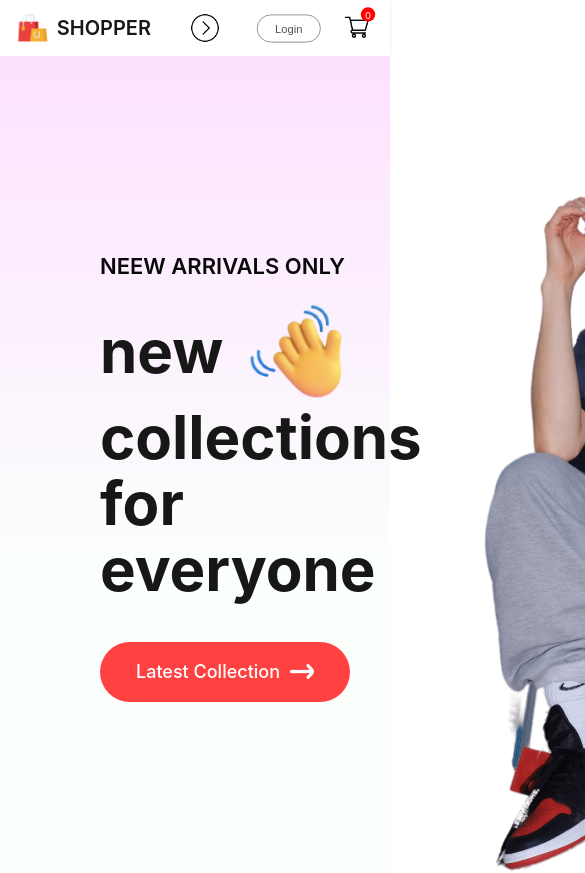
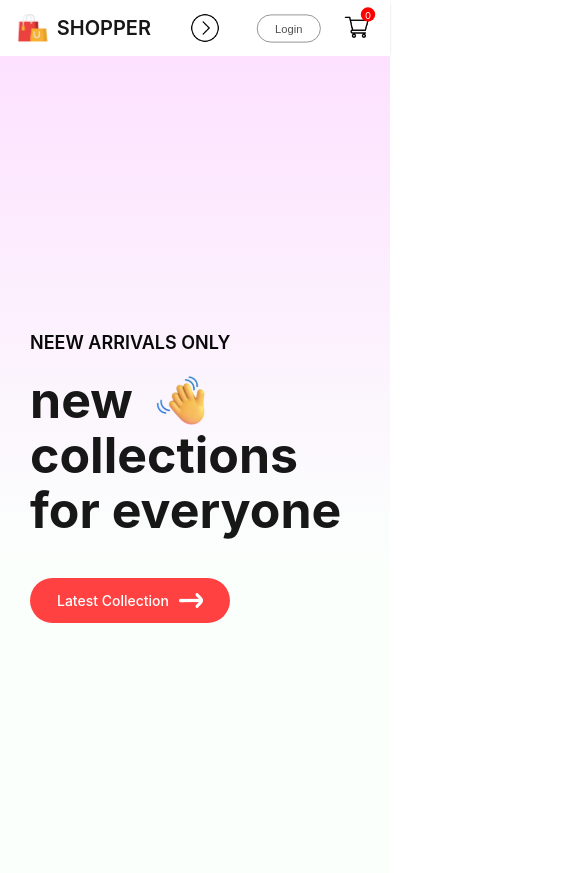
Before and after one commit to Wn0fbg/e-shop, a React (Create React App) app in the folder fronted/: page / in a window 390 px wide. Shown: the top 873 px of the page, 585 px wide, since content can reach past the window. Built offline with nearby package versions, Linux system fonts and the light colour scheme.

Commit message:
adaptive for site

```diff
--- a/fronted/src/components/Hero/Hero.css
+++ b/fronted/src/components/Hero/Hero.css
@@ -82,4 +82,92 @@
     margin-top: 20px;
     font-size: 18px;
   }
+
+  .hero-right img {
+    width: 500px;
+  }
 }
+
+@media (max-width: 1024px) {
+  .hero-left {
+    padding-left: 80px;
+  }
+
+  .hero-left h2 {
+    font-size: 20px;
+  }
+
+  .hero-left p {
+    font-size: 50px;
+  }
+
+  .hero-hand-icon {
+    width: 65px;
+  }
+
+  .hero-latest-btn {
+    width: 220px;
+    height: 50px;
+    font-size: 16px;
+  }
+
+  .hero-right img {
+    width: 400px;
+  }
+}
+
+@media (max-width: 800px) {
+  .hero-left {
+    padding-left: 30px;
+  }
+
+  .hero-left h2 {
+    font-size: 16px;
+  }
+
+  .hero-left p {
+    font-size: 40px;
+  }
+
+  .hero-hand-icon {
+    width: 50px;
+  }
+
+  .hero-latest-btn {
+    width: 175px;
+    height: 40px;
+    font-size: 13px;
+  }
+
+  .hero-right img {
+    width: 300px;
+  }
+}
+
+@media (max-width: 500px) {
+  .hero {
+    flex-direction: column;
+  }
+
+  .hero-right {
+    display: none;
+  }
+
+  .hero-left h2 {
+    font-size: 18px;
+  }
+
+  .hero-left p {
+    font-size: 50px;
+  }
+
+  .hero-hand-icon img {
+    width: 55px;
+  }
+
+  .hero-latest-btn {
+    width: 200px;
+    height: 45px;
+    font-size: 14px;
+  }
+}
```
